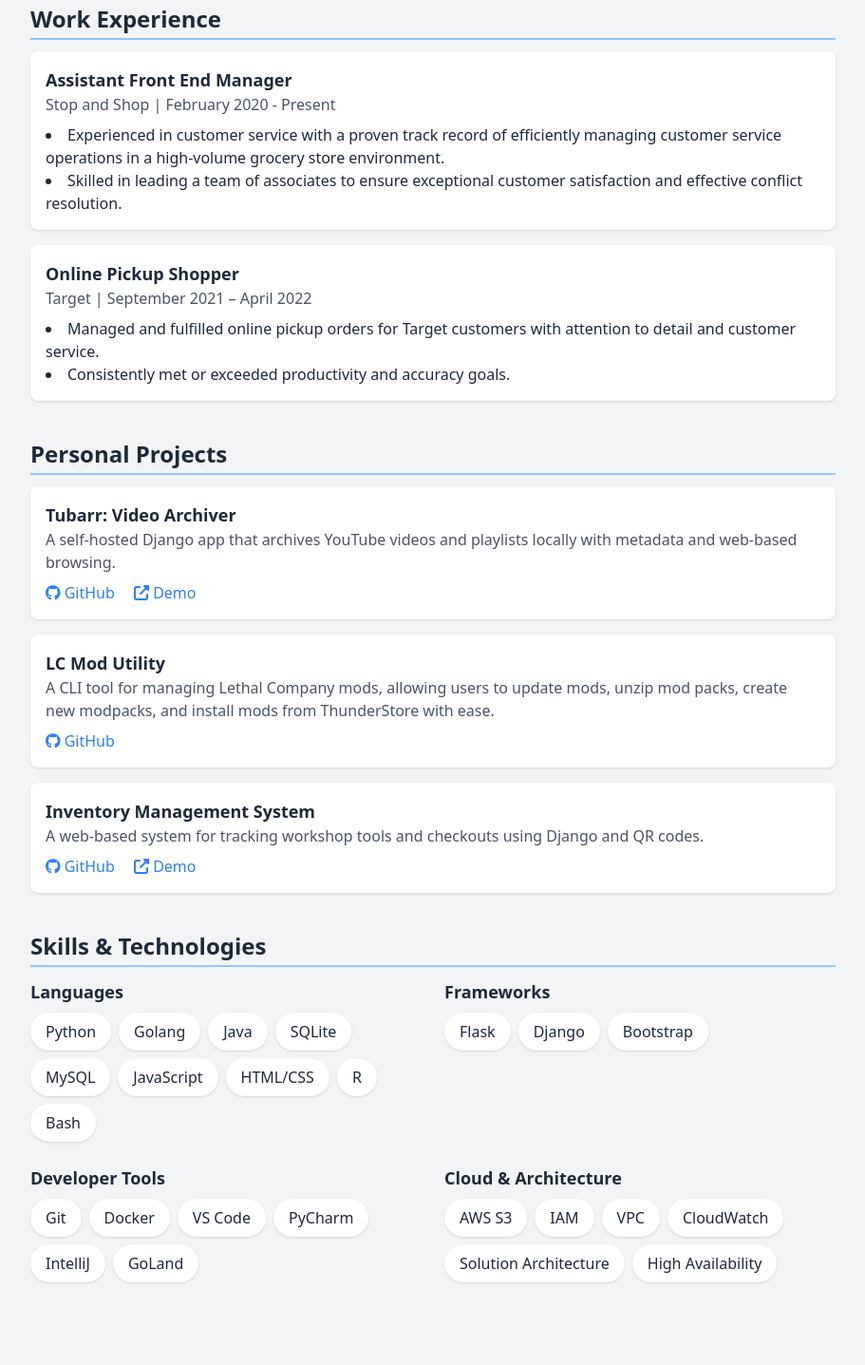
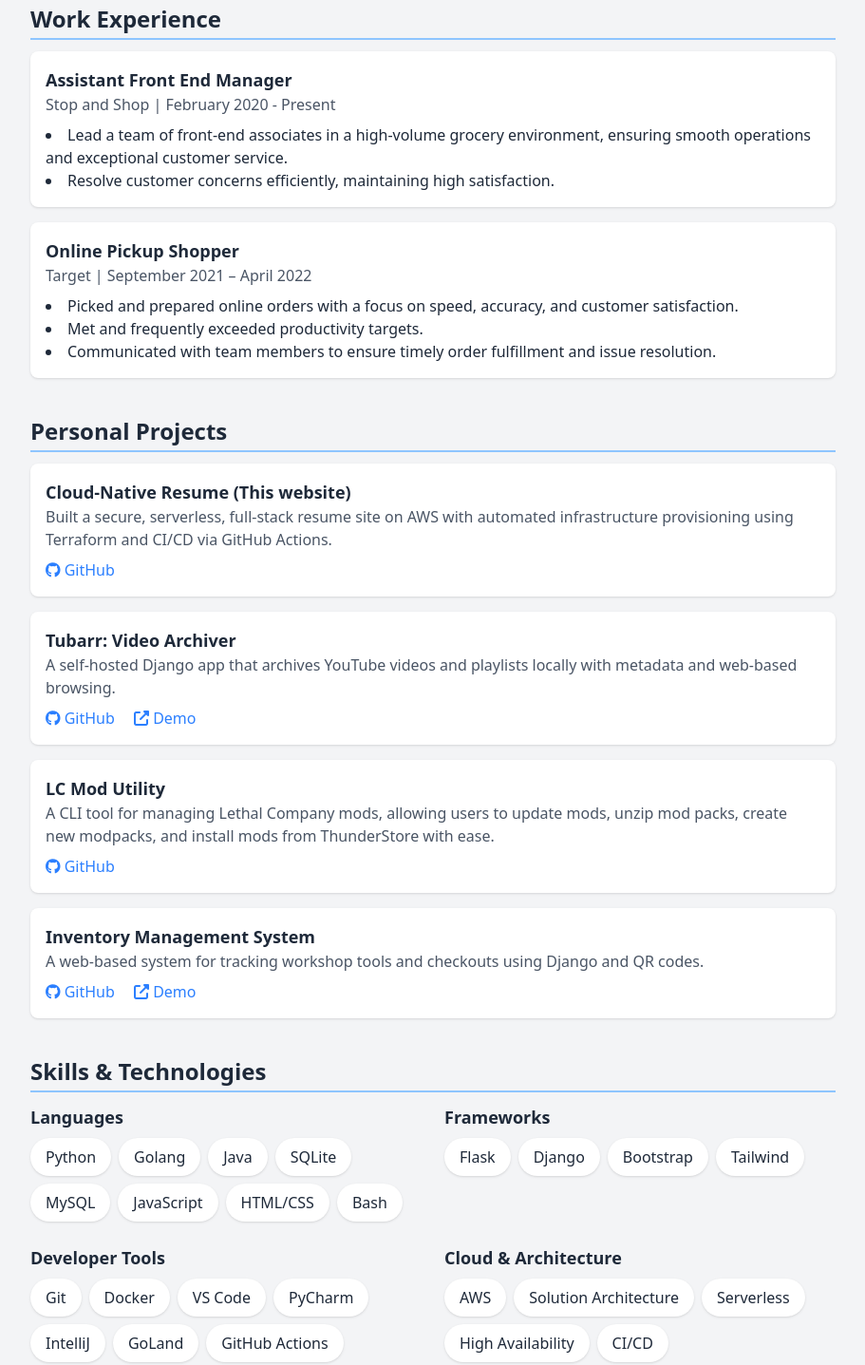
Before and after one commit to Teknicallity/portfolio-website, a website built with Vite: page frontend/index.html in a window 1280 px wide. Shown: the part 580-2017 px from the top of the page at 95% size, without its empty margins (184-1095 px from the left). Before the commit the page ends 1954 px from the top, so only its background shows below. Built offline with nearby package versions, Linux system fonts and the light colour scheme; files whose address does not match are found by name.

Commit message:
Add cloud resume project and skills

```diff
--- a/frontend/index.html
+++ b/frontend/index.html
@@ -67,7 +67,7 @@
     <!-- Header -->
     <header class="text-center mb-8">
         <h1 class="text-4xl font-bold text-gray-900 dark:text-white">Josh Sheputa</h1>
-        <p class="text-xl subtitle">Software Developer | Tech Enthusiast</p>
+        <p class="text-xl subtitle">Cloud Engineer | Tech Enthusiast</p>
         <p class="text-lg subtitle" id="view-counter">Loading...</p>
         <div class="mt-4 space-x-4">
             <a href="mailto:jsheputa@gmail.com" class="link-default">jsheputa@gmail.com</a>
--- a/frontend/public/resume.json
+++ b/frontend/public/resume.json
@@ -20,8 +20,8 @@
       "company": "Stop and Shop",
       "dates": "February 2020 - Present",
       "bullets": [
-        "Experienced in customer service with a proven track record of efficiently managing customer service operations in a high-volume grocery store environment.",
-        "Skilled in leading a team of associates to ensure exceptional customer satisfaction and effective conflict resolution."
+        "Lead a team of front-end associates in a high-volume grocery environment, ensuring smooth operations and exceptional customer service.",
+        "Resolve customer concerns efficiently, maintaining high satisfaction."
       ]
     },
     {
@@ -29,12 +29,18 @@
       "company": "Target",
       "dates": "September 2021 – April 2022",
       "bullets": [
-        "Managed and fulfilled online pickup orders for Target customers with attention to detail and customer service.",
-        "Consistently met or exceeded productivity and accuracy goals."
+        "Picked and prepared online orders with a focus on speed, accuracy, and customer satisfaction.",
+        "Met and frequently exceeded productivity targets.",
+        "Communicated with team members to ensure timely order fulfillment and issue resolution."
       ]
     }
   ],
   "projects": [
+    {
+      "title": "Cloud-Native Resume (This website)",
+      "github": "https://github.com/Teknicallity/portfolio-website",
+      "description": "Built a secure, serverless, full-stack resume site on AWS with automated infrastructure provisioning using Terraform and CI/CD via GitHub Actions."
+    },
     {
       "title": "Tubarr: Video Archiver",
       "github": "https://github.com/Teknicallity/tubarr",
@@ -64,7 +70,6 @@
         "MySQL",
         "JavaScript",
         "HTML/CSS",
-        "R",
         "Bash"
       ]
     },
@@ -73,7 +78,8 @@
       "skills": [
         "Flask",
         "Django",
-        "Bootstrap"
+        "Bootstrap",
+        "Tailwind"
       ]
     },
     {
@@ -84,18 +90,18 @@
         "VS Code",
         "PyCharm",
         "IntelliJ",
-        "GoLand"
+        "GoLand",
+        "GitHub Actions"
       ]
     },
     {
       "name": "Cloud & Architecture",
       "skills": [
-        "AWS S3",
-        "IAM",
-        "VPC",
-        "CloudWatch",
+        "AWS",
         "Solution Architecture",
-        "High Availability"
+        "Serverless",
+        "High Availability",
+        "CI/CD"
       ]
     }
   ]
```
